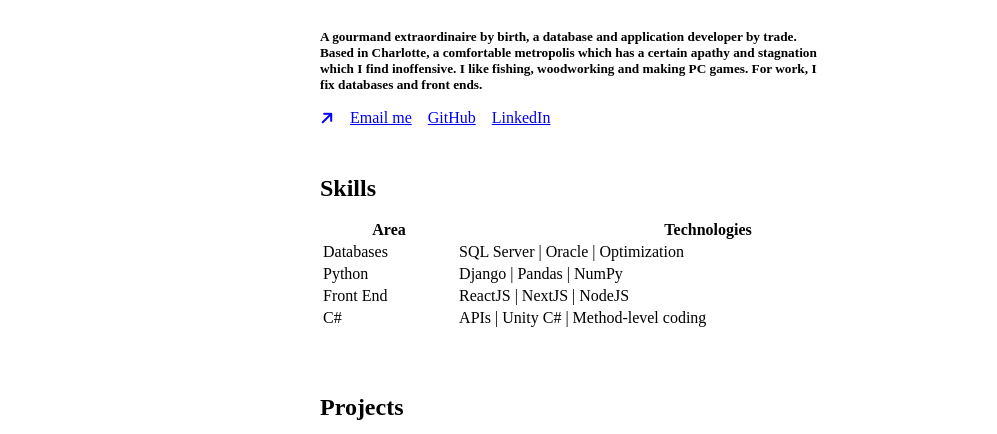
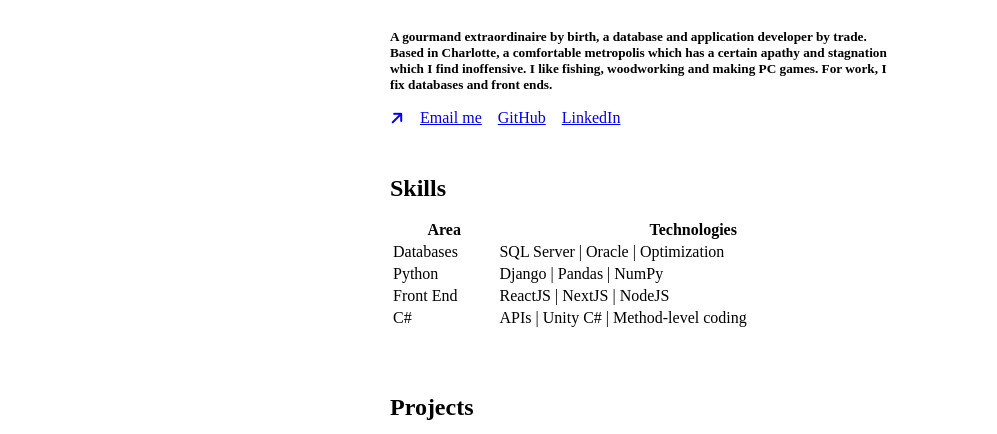
Before and after one commit to Dmitriy36/portfolio-page, a plain HTML site: page index.html in a window 1280 px wide. Shown: the part 163-597 px from the top of the page, without its empty margins (0-997 px from the left). Drawn offline with Linux system fonts and the light colour scheme; a web font is replaced by a local one.

Commit message:
working on responsive

```diff
--- a/styles.css
+++ b/styles.css
@@ -203,14 +203,21 @@ section {
 }
 
 /* @media queries controls which styles apply, depending on screen size. So, stuff above applies to screens smaller than 640px. */
-@media (min-width: 500px) { /* this triggers whenever screen is bigger than 640px - and switches style to what's in parentheses. */
+@media (min-width: 640px) { /* this triggers whenever screen is bigger than 640px - and switches style to what's in parentheses. */
+
     .project-card {
         flex-direction: row; /* so, now project-card class will have a direction of row (on bigger screens) */
-
     }
     .project-card .img-div {
         max-width: 30%; /* grows up to 30% and stops */
     }
+
+    header, main, footer {
+    max-width: 500px;
+    width: 100%;
+    margin: 0 auto;
+    padding: 2rem;
+}
 }
 
 img,
```
